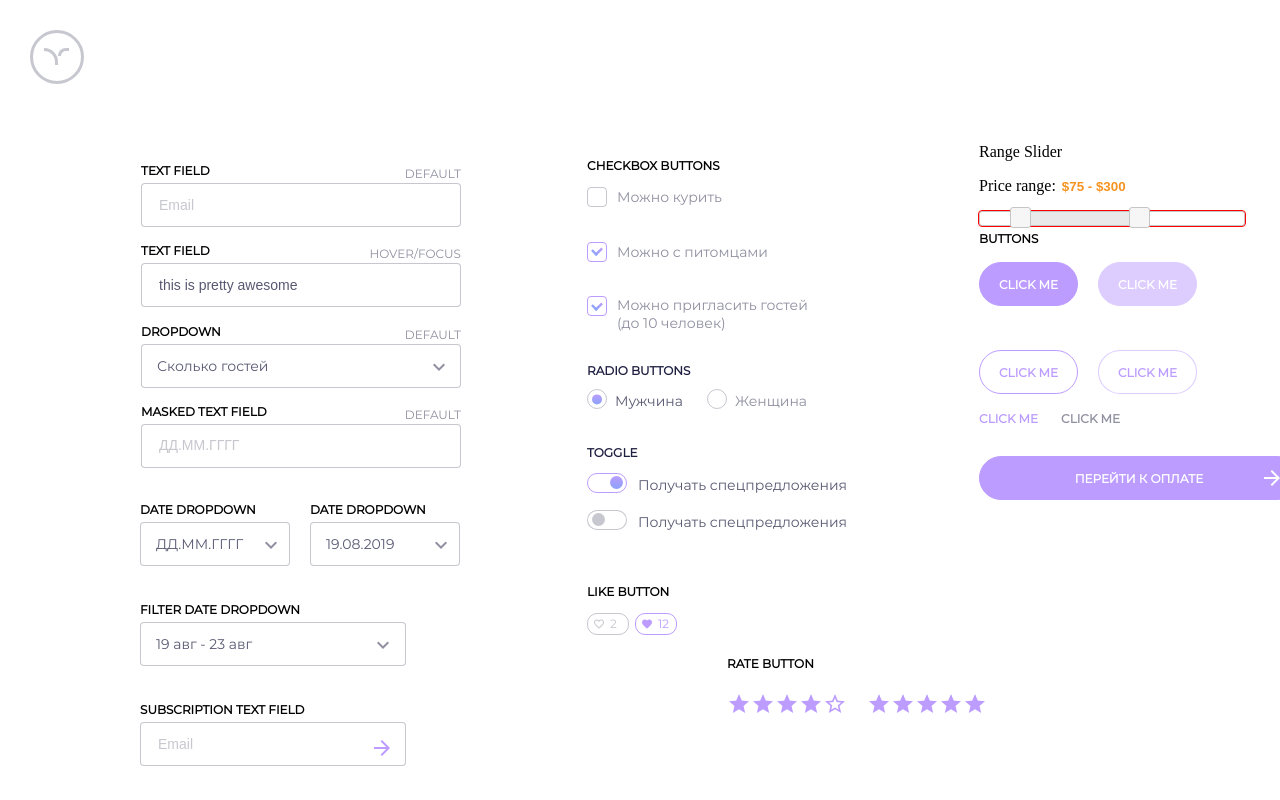
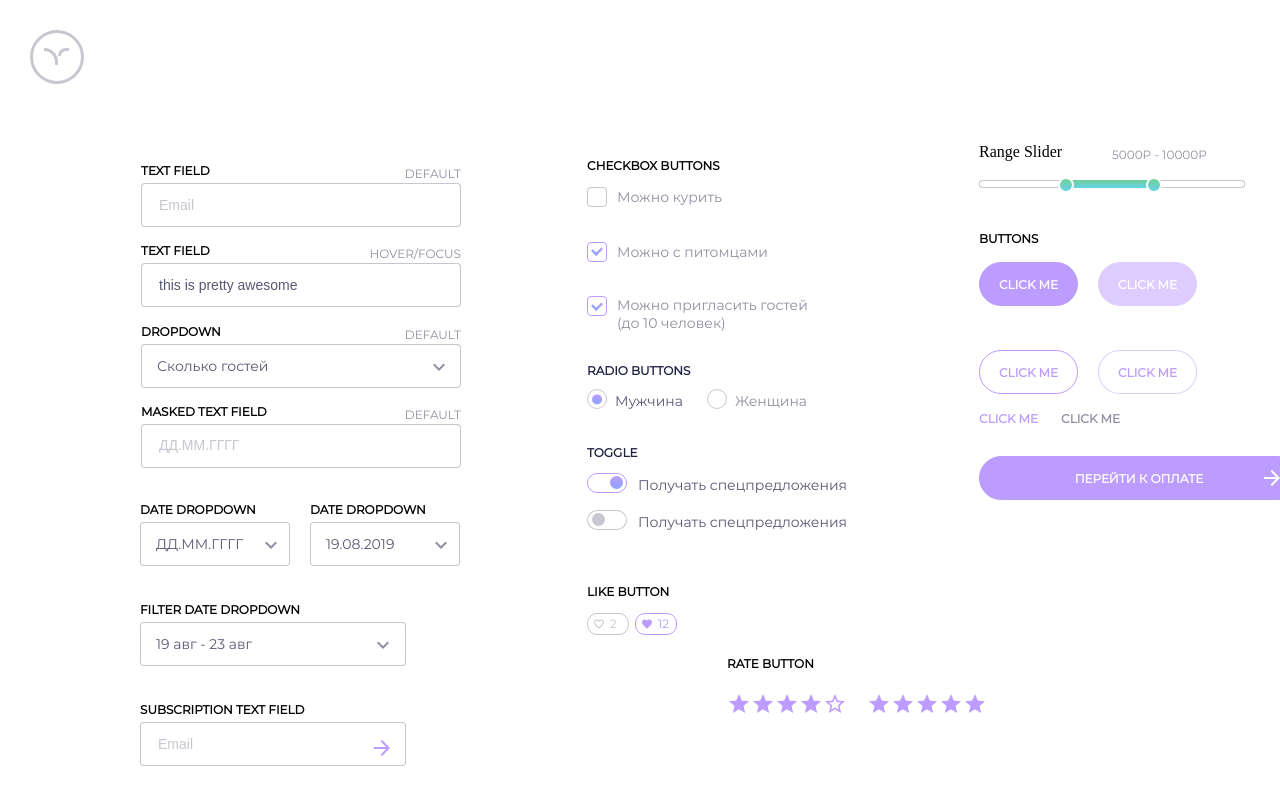
Before and after one commit to gr33man/task-hotel, a website built with webpack: page assets/form/form.pug in a window 1280 px wide. Built offline with nearby package versions, Linux system fonts and the light colour scheme.

Commit message:
completed  range slider  in 'form elements'

```diff
--- a/assets/form/elements/button/button.js
+++ b/assets/form/elements/button/button.js
@@ -36,12 +36,12 @@ $(function () {
     $("#slider-range").slider({
         range: true,
         min: 0,
-        max: 500,
-        values: [75, 300],
+        max: 15000,
+        values: [5000, 10000],
         slide: function (event, ui) {
-            $("#amount").val("$" + ui.values[0] + " - $" + ui.values[1]);
+            $("#amount").val(ui.values[0] + "P - " + ui.values[1] + "P");
         }
     });
-    $("#amount").val("$" + $("#slider-range").slider("values", 0) +
-        " - $" + $("#slider-range").slider("values", 1));
+    $("#amount").val($("#slider-range").slider("values", 0) + "P - " +
+        $("#slider-range").slider("values", 1) + "P");
 });
--- a/assets/form/elements/button/button.pug
+++ b/assets/form/elements/button/button.pug
@@ -17,8 +17,6 @@ mixin click(name,icon)
          button.btnclick= name
 
 mixin slidebar
-    p
-        label(for="amount") Price range:
-        input(type="text" id="amount" readonly style="border:0; color:#f6931f; font-weight:bold;")
-
-    div(id="slider-range" style="outline:1px solid red;")
+    div.slideset
+        input#amount(type="text" readonly)
+        div#slider-range
--- a/assets/form/elements/button/button.scss
+++ b/assets/form/elements/button/button.scss
@@ -66,4 +66,55 @@
     }
 
 
+
 }
+
+.slideset {
+    width: 266px;
+    height:25px;
+    bottom: 0;
+    position: absolute;
+
+
+
+    & #amount{
+        border: none;
+        outline: none;
+        font-family: 'Montserrat';
+        font-size: 12px;
+        line-height: 15px;
+        text-transform: uppercase;
+        position: absolute;
+        right: -50px;
+        top: -19px;
+        color: rgba(31, 32, 65, 0.5);
+
+    }
+
+    & #slider-range {
+        height: 6px;
+        margin-top: 15px;
+        border: 1px solid rgba(31, 32, 65, 0.25);
+
+
+
+
+        & span {
+            height: 12px;
+            width: 12px;
+            border-radius: 50px;
+            background: linear-gradient(180deg, #6FCF97 0%, #66D2EA 100%);
+            border: 2px solid #FFFFFF;
+            outline: none;
+        }
+
+        & div {
+            background:linear-gradient(180deg, #6FCF97 0%, #66D2EA 100%);
+            margin-top: -1px;
+            height: 8px;
+
+        }
+
+
+    }
+}
--- a/assets/form/form.pug
+++ b/assets/form/form.pug
@@ -3,7 +3,7 @@ html(lang="ru")
         meta(charset="UTF-8")
         meta(name="viewport", content="width=1170")
         link(rel="stylesheet" href="https://fonts.googleapis.com/icon?family=Material+Icons")
-        link(rel="stylesheet" href="ui/jquery-ui.css")
+        link(rel="stylesheet" href="https://code.jquery.com/ui/1.12.1/themes/base/jquery-ui.css")
         script(src="https://use.fontawesome.com/ff88c31cb5.js")
 
 
@@ -13,8 +13,6 @@ html(lang="ru")
         include ./elements/shell/shell.pug
         include ./elements/check/check.pug
         include ./elements/comment/comment.pug
-
-
 
 
         div.container
@@ -98,6 +96,7 @@ html(lang="ru")
         div.rangeslider
             span.slider__title Range Slider
             +slidebar
+        div.pagination
 
 
 
--- a/assets/form/form.scss
+++ b/assets/form/form.scss
@@ -11,6 +11,8 @@ body {
     @import "./elements/shell/shell.scss";
     @import "./elements/check/check.scss";
     @import "./elements/comment/comment.scss";
+
+    cursor: default;
 
     .container{
         width: 320px;
@@ -445,9 +447,18 @@ body {
         left: 979px;
         top: 143px;
 
+
         &__title {
             @extend .likebutton__title;
+            position: absolute;
         }
+    }
+    .pagination{
+        position: absolute;
+        width: 241px;
+        height: 106px;
+        left: 979px;
+        top: 540px;
     }
 
 }
```
